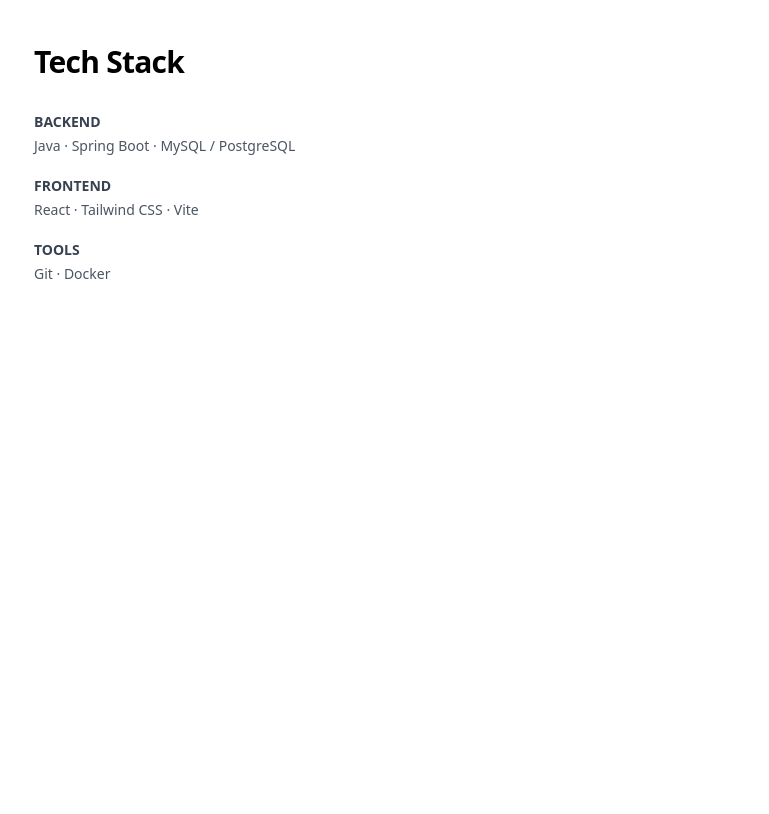
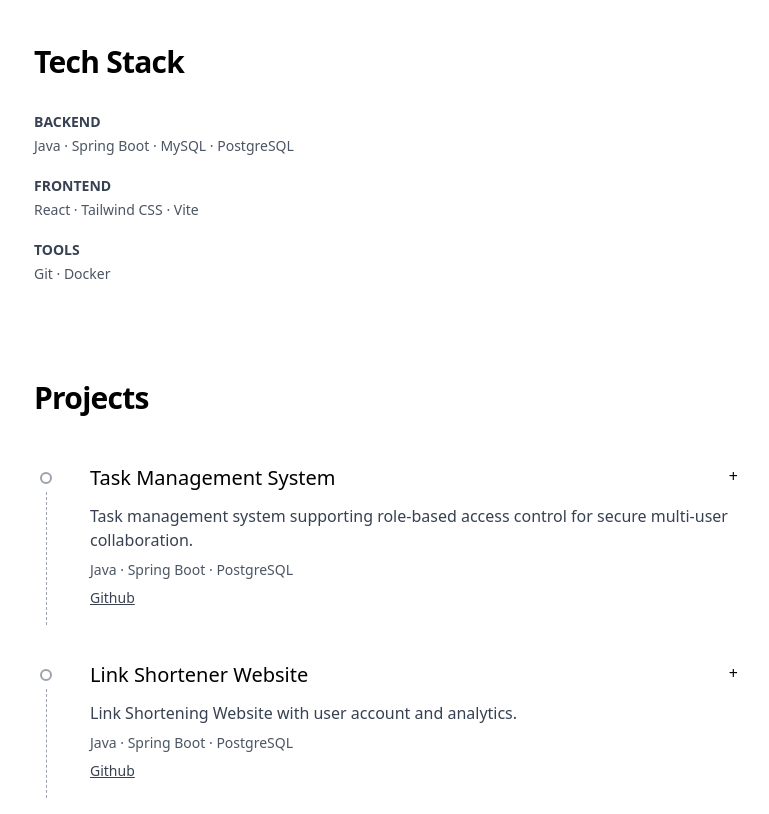
Before and after one commit to Flicko75/my-portfolio, a React (Vite) app: page / in a window 1280 px wide. Shown: the part 380-1194 px from the top of the page, without its empty margins (246-1015 px from the left). Before the commit the page ends 800 px from the top, so only its background shows below. Built offline with nearby package versions, Linux system fonts and the light colour scheme.

Commit message:
Basic design of Projects sections done

```diff
--- a/src/App.jsx
+++ b/src/App.jsx
@@ -1,11 +1,13 @@
 import Hero from "./sections/Hero.jsx";
 import TechStack from "./sections/TechStack.jsx";
+import Projects from "./sections/Projects.jsx";
 
 function App() {
   return (
       <>
           <Hero />
           <TechStack />
+          <Projects />
       </>
   )
 }
--- /dev/null
+++ b/src/components/ProjectItem.jsx
@@ -0,0 +1,55 @@
+const ProjectItem = ({ project, isOpen, onToggle, isLast }) => {
+    return (
+        <div className="flex gap-4 items-start">
+            <div className="w-6 flex flex-col items-center mt-6 self-stretch">
+                <div className={isOpen
+                    ? "w-3 h-3 rounded-full bg-black"
+                    : "w-3 h-3 rounded-full border-2 border-gray-400"}
+                />
+
+                {!isLast && (
+                    <div className="border-l border-dashed border-gray-400 flex-1 mt-2">
+                    </div>
+                )}
+            </div>
+            <div onClick={onToggle} className="cursor-pointer select-none flex-1 hover:bg-gray-50 transition-colors px-4 py-4 rounded-2xl">
+                <div className="flex justify-between">
+                    <h3 className="text-xl font-medium">{project.title}</h3>
+                    <span>{isOpen ? "-" : "+"}</span>
+                </div>
+
+                <p className="text-gray-700 mt-3">{project.summary}</p>
+
+                <p className="text-sm text-gray-600 mt-2">{project.stack.join(" · ")}</p>
+
+                <a
+                    href={project.github}
+                    target="_blank"
+                    rel="noopener noreferrer"
+                    className="text-sm text-gray-700 underline mt-2 inline-block"
+                    onClick={(e) => e.stopPropagation()}
+                >
+                    Github
+                </a>
+
+                {isOpen && (
+                    <div className="mt-6 space-y-6">
+                        {project.details.map((section, index) => (
+                            <div key={index}>
+                                <p className="font-medium">{section.title}</p>
+
+                                <ul>
+                                    {section.items.map((item, index) => (
+                                        <li key={index} className="text-gray-700">• {item}</li>
+                                    ))}
+                                </ul>
+                            </div>
+                        ))}
+                    </div>
+                )}
+            </div>
+        </div>
+    );
+}
+
+export default ProjectItem;
--- /dev/null
+++ b/src/data/projects.js
@@ -0,0 +1,48 @@
+export const projects = [
+    {
+        id : "task-manager",
+        title : "Task Management System",
+        summary : "Task management system supporting role-based access control for secure multi-user collaboration.",
+        stack: ["Java", "Spring Boot", "PostgreSQL"],
+        github : "abc.com",
+        details: [
+            {
+                title : "Problem",
+                items: [
+                    "XYZ",
+                    "ABC"
+                ]
+            },
+            {
+                title : "Architecture",
+                items: [
+                    "NO",
+                    "YES"
+                ]
+            },
+        ]
+    },
+    {
+        id : "link-shortener",
+        title : "Link Shortener Website",
+        summary : "Link Shortening Website with user account and analytics.",
+        stack: ["Java", "Spring Boot", "PostgreSQL"],
+        github : "abc.com",
+        details: [
+            {
+                title : "Problem",
+                items: [
+                    "XYZ",
+                    "ABC"
+                ]
+            },
+            {
+                title : "Architecture",
+                items: [
+                    "NO",
+                    "YES"
+                ]
+            },
+        ]
+    }
+];
--- a/src/data/techstack.js
+++ b/src/data/techstack.js
@@ -4,7 +4,8 @@
         technologies: [
             "Java",
             "Spring Boot",
-            "MySQL / PostgreSQL"
+            "MySQL",
+            "PostgreSQL"
         ]
     },
     {
--- /dev/null
+++ b/src/sections/Projects.jsx
@@ -0,0 +1,47 @@
+import Container from "../layout/Container.jsx";
+import {projects} from "../data/projects.js";
+import {useState} from "react";
+import ProjectItem from "../components/ProjectItem.jsx";
+
+const Projects = () => {
+    const [activeProjectId, setActiveProjectId] = useState(null);
+
+    const toggleProject = (projectId) => {
+        if (activeProjectId === projectId)
+            setActiveProjectId(null);
+        else
+            setActiveProjectId(projectId);
+    }
+
+    return (
+        <section className="pt-0 pb-24">
+            <Container>
+                <h2 className="text-3xl font-semibold tracking-tight">
+                    Projects
+                </h2>
+
+                <div className="space-y-5 mt-8">
+                    {
+                        projects.map((project, index) => {
+                            const isOpen = activeProjectId === project.id;
+                            const isLast = index === project.length - 1;
+
+                            return (
+                                <div key={project.id}>
+                                    <ProjectItem
+                                        key={project.id}
+                                        project = {project}
+                                        isOpen = {isOpen}
+                                        onToggle = {() => toggleProject(project.id)}
+                                        isLast = {isLast}
+                                    />
+                                </div>
+                            )
+                        })
+                    }
+                </div>
+            </Container>
+        </section>
+    );
+}
+export default Projects;
```
